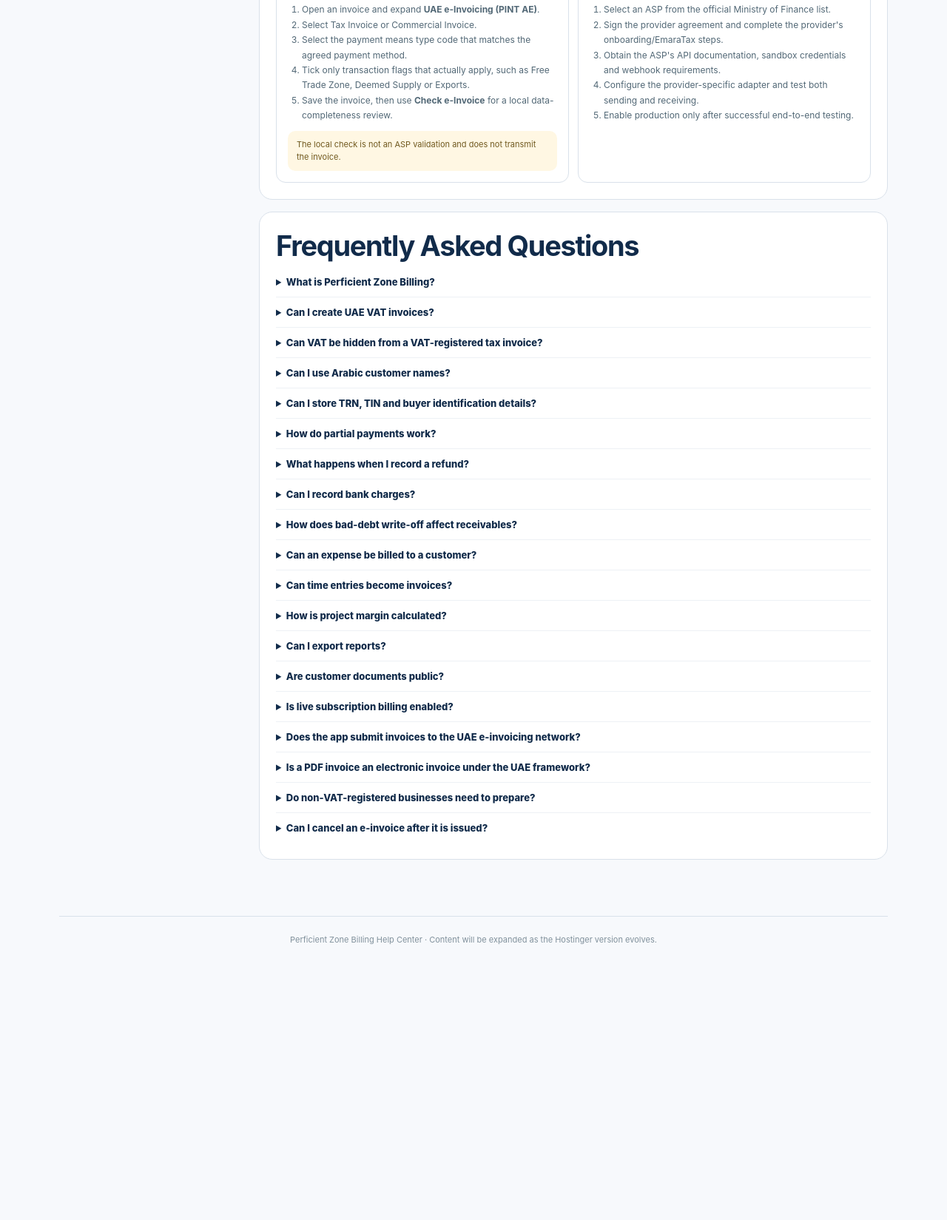
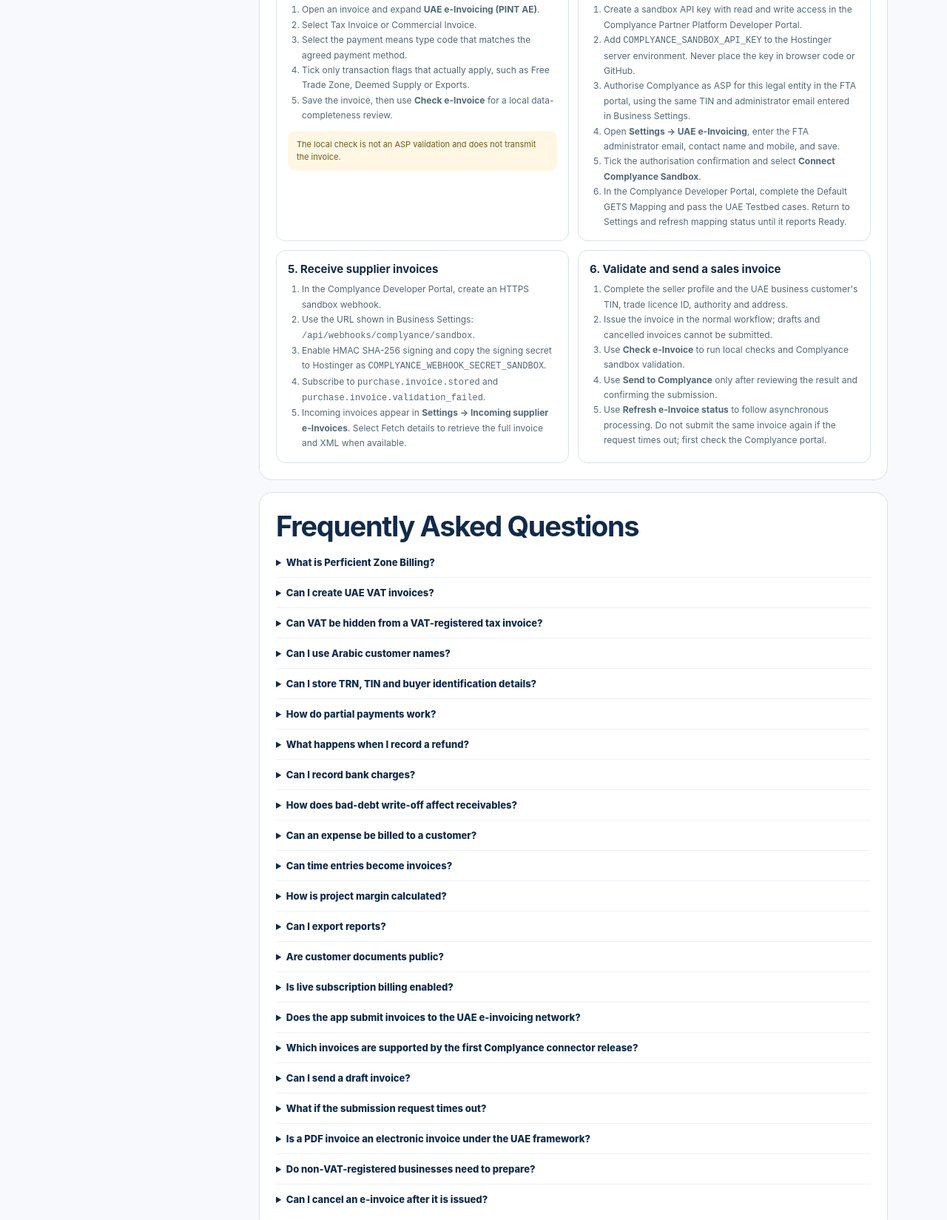
Before and after one commit to faiyaznes66-lang/perficient-zone-billing, a website: page public/help/index.html in a window 1280 px wide. Shown: the part 3480-5129 px from the top of the page at 74% size. Before the commit the page ends 4801 px from the top, so only its background shows below. Drawn offline with Linux system fonts and the light colour scheme.

Commit message:
Document Complyance sandbox setup, webhooks and supported invoice scope

```diff
--- a/public/help/index.html
+++ b/public/help/index.html
@@ -79,7 +79,9 @@
 <article class="tutorial"><h3>1. Complete the seller profile</h3><ol><li>Open <strong>Settings → UAE e-Invoicing seller profile</strong>.</li><li>Enter your 10-digit FTA TIN, trade licence number and issuing authority.</li><li>Complete the seller address and city, and confirm the VAT TRN if VAT registered.</li><li>Select the scope assessment and latest annual revenue band from the most recent accounting period.</li><li>Mark VAT Tax Group membership only if legally applicable.</li></ol></article>
 <article class="tutorial"><h3>2. Prepare customer endpoints</h3><ol><li>Open the customer profile and select <strong>Tax & Electronic Invoicing Details</strong>.</li><li>Choose Business (B2B), Government (B2G), Consumer (B2C) or Overseas Business.</li><li>For UAE business buyers, record the TIN/TRN and Peppol electronic address/endpoint.</li><li>Complete the buyer legal name and full address.</li><li>Confirm the electronic address scheme with the ASP if unsure.</li></ol></article>
 <article class="tutorial"><h3>3. Complete invoice PINT AE fields</h3><ol><li>Open an invoice and expand <strong>UAE e-Invoicing (PINT AE)</strong>.</li><li>Select Tax Invoice or Commercial Invoice.</li><li>Select the payment means type code that matches the agreed payment method.</li><li>Tick only transaction flags that actually apply, such as Free Trade Zone, Deemed Supply or Exports.</li><li>Save the invoice, then use <strong>Check e-Invoice</strong> for a local data-completeness review.</li></ol><div class="note">The local check is not an ASP validation and does not transmit the invoice.</div></article>
-<article class="tutorial"><h3>4. Connect an Accredited Service Provider</h3><ol><li>Select an ASP from the official Ministry of Finance list.</li><li>Sign the provider agreement and complete the provider's onboarding/EmaraTax steps.</li><li>Obtain the ASP's API documentation, sandbox credentials and webhook requirements.</li><li>Configure the provider-specific adapter and test both sending and receiving.</li><li>Enable production only after successful end-to-end testing.</li></ol></article>
+<article class="tutorial"><h3>4. Connect Complyance in sandbox</h3><ol><li>Create a sandbox API key with read and write access in the Complyance Partner Platform Developer Portal.</li><li>Add <code>COMPLYANCE_SANDBOX_API_KEY</code> to the Hostinger server environment. Never place the key in browser code or GitHub.</li><li>Authorise Complyance as ASP for this legal entity in the FTA portal, using the same TIN and administrator email entered in Business Settings.</li><li>Open <strong>Settings → UAE e-Invoicing</strong>, enter the FTA administrator email, contact name and mobile, and save.</li><li>Tick the authorisation confirmation and select <strong>Connect Complyance Sandbox</strong>.</li><li>In the Complyance Developer Portal, complete the Default GETS Mapping and pass the UAE Testbed cases. Return to Settings and refresh mapping status until it reports Ready.</li></ol></article>
+<article class="tutorial"><h3>5. Receive supplier invoices</h3><ol><li>In the Complyance Developer Portal, create an HTTPS sandbox webhook.</li><li>Use the URL shown in Business Settings: <code>/api/webhooks/complyance/sandbox</code>.</li><li>Enable HMAC SHA-256 signing and copy the signing secret to Hostinger as <code>COMPLYANCE_WEBHOOK_SECRET_SANDBOX</code>.</li><li>Subscribe to <code>purchase.invoice.stored</code> and <code>purchase.invoice.validation_failed</code>.</li><li>Incoming invoices appear in <strong>Settings → Incoming supplier e-Invoices</strong>. Select Fetch details to retrieve the full invoice and XML when available.</li></ol></article>
+<article class="tutorial"><h3>6. Validate and send a sales invoice</h3><ol><li>Complete the seller profile and the UAE business customer's TIN, trade licence ID, authority and address.</li><li>Issue the invoice in the normal workflow; drafts and cancelled invoices cannot be submitted.</li><li>Use <strong>Check e-Invoice</strong> to run local checks and Complyance sandbox validation.</li><li>Use <strong>Send to Complyance</strong> only after reviewing the result and confirming the submission.</li><li>Use <strong>Refresh e-Invoice status</strong> to follow asynchronous processing. Do not submit the same invoice again if the request times out; first check the Complyance portal.</li></ol></article>
 </div></section>
 
 <section class="section help-block" id="faq" data-search="faq questions answers vat einvoicing billing subscription currency data security">
@@ -99,7 +101,10 @@
 <details><summary>Can I export reports?</summary><p>Supported reports provide CSV download and browser Print/Save PDF.</p></details>
 <details><summary>Are customer documents public?</summary><p>In the Hostinger migration architecture, customer documents are stored in a private Supabase Storage bucket and retrieved through an authenticated backend request. Business logos use a separate public image bucket.</p></details>
 <details><summary>Is live subscription billing enabled?</summary><p>No. Plan definitions exist, but production subscription charging is not enabled until a real payment provider is configured.</p></details>
-<details><summary>Does the app submit invoices to the UAE e-invoicing network?</summary><p>Not yet. The Hostinger migration branch now includes seller/customer readiness fields, PINT AE invoice fields, a local preflight check and storage for outbound/inbound documents and credit notes. Live exchange and FTA reporting remain disabled until an accredited ASP is selected, its API adapter is implemented and end-to-end testing passes.</p></details>
+<details><summary>Does the app submit invoices to the UAE e-invoicing network?</summary><p>The Complyance sandbox connector is being implemented on the Hostinger migration branch. It supports company onboarding, PINT AE preflight, provider validation/submission, status retrieval and signed incoming-purchase webhooks once the migration and Hostinger secrets are configured. Production transmission is disabled until sandbox and FTA end-to-end testing is complete.</p></details>
+<details><summary>Which invoices are supported by the first Complyance connector release?</summary><p>The initial payload builder is deliberately limited to UAE B2B/B2G, VAT-registered seller tax invoices with standard-rated VAT, no invoice or line discounts, UAE buyer addresses and supported unit/payment codes. Consumer, overseas, exempt, zero-rated, reverse-charge, export/e-commerce, summary, credit-note and discount scenarios are blocked until their PINT AE mappings and fields are added and tested. Do not bypass these checks.</p></details>
+<details><summary>Can I send a draft invoice?</summary><p>No. Issue the invoice first using the normal invoice workflow. Draft and cancelled invoices are blocked from provider submission.</p></details>
+<details><summary>What if the submission request times out?</summary><p>Do not click Send again. The app marks uncertain outcomes as submission_unknown to prevent duplicates. Check the Complyance portal and reconcile the existing document before retrying.</p></details>
 <details><summary>Is a PDF invoice an electronic invoice under the UAE framework?</summary><p>No. A PDF can be a human-readable copy, but a UAE e-invoice is structured data exchanged and reported through the e-invoicing system using the PINT AE framework and an Accredited Service Provider.</p></details>
 <details><summary>Do non-VAT-registered businesses need to prepare?</summary><p>The UAE e-invoicing framework covers in-scope B2B and B2G business transactions regardless of VAT registration status. B2C sales are excluded for now, but a business that receives in-scope B2B invoices may still need an ASP to receive them.</p></details>
 <details><summary>Can I cancel an e-invoice after it is issued?</summary><p>The framework does not treat an issued e-invoice as cancellable. Corrections, reductions and refunds are handled through the appropriate electronic credit note process.</p></details>
```
